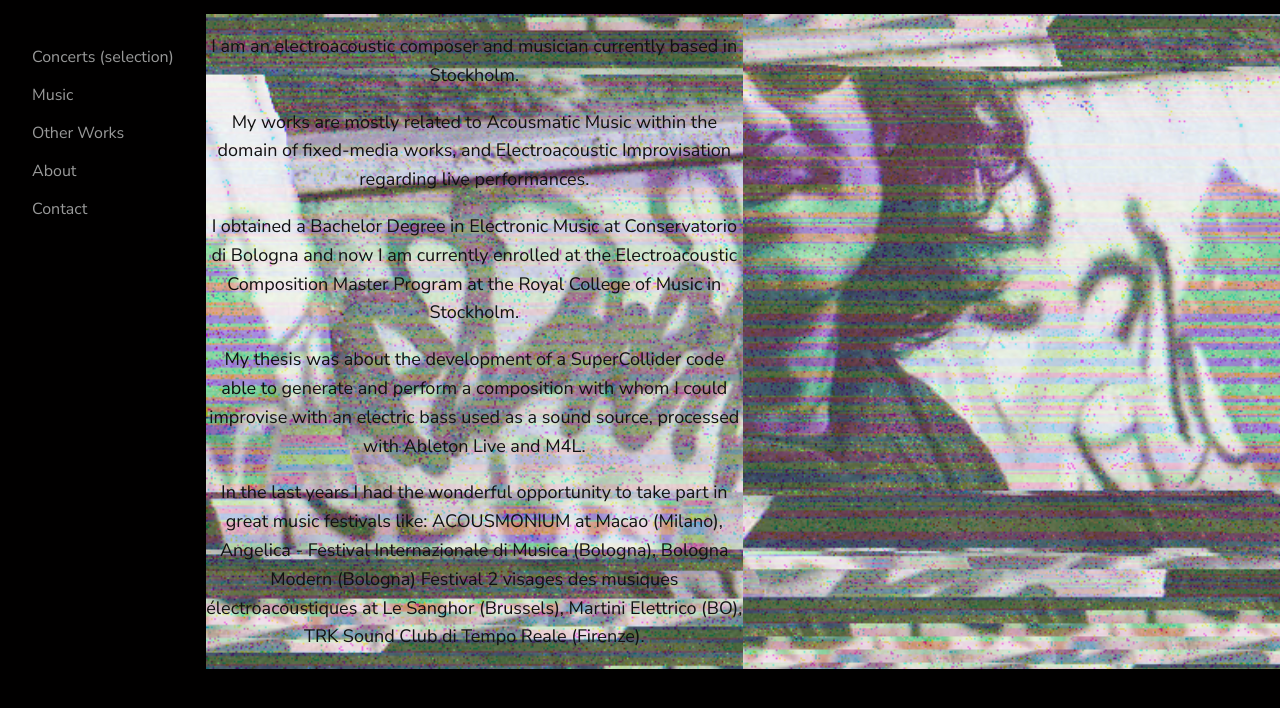
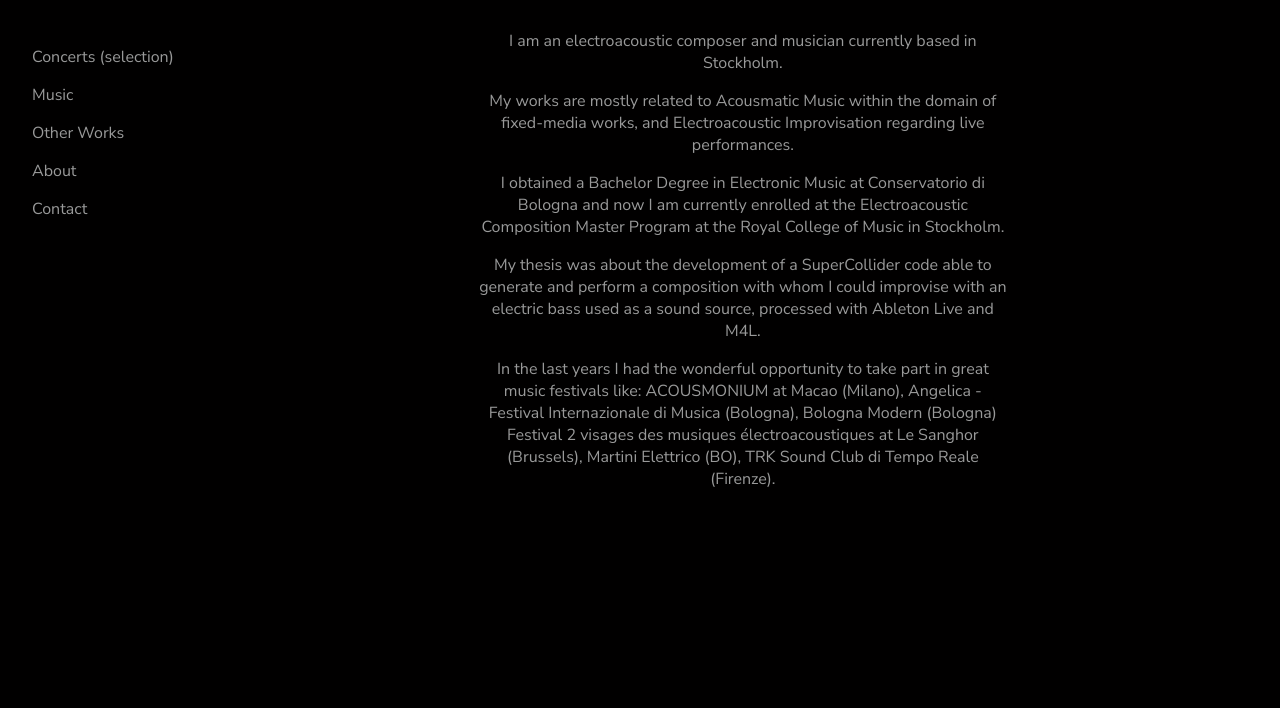
Before and after one commit to gionogio/giovanni-onorato, a plain HTML site: page about.html in a window 1280 px wide. Shown: the part 52-760 px from the top of the page. Drawn offline with Linux system fonts and the light colour scheme.

Commit message:
about_repaired

```diff
--- a/about.html
+++ b/about.html
@@ -22,8 +22,8 @@
           </ul>
          </div>
         <div class="about">
-            <div class="ab-container">
-                <div class="ab-box">
+            <div class="ab">
+                <div class="ab">
                     <p>
                      I am an electroacoustic composer and musician currently based in Stockholm.
                     </p>
--- a/css-one.css
+++ b/css-one.css
@@ -94,42 +94,25 @@ body{
     text-justify: center;
 }
 
-.about{
+.about {
     grid-area: content;
     color: #111;
+    display:grid;
     grid-column: 2/5;
     grid-row: 2/5;
-    width: 100%;
+    color:#999;
+    width: 50%;
     height: 100%;
+    margin-left: auto;
+    margin-right: auto;
 }
 
-.ab-container {
-    background-image: url(/imgs/about-contact/aboutc2.jpg);
-    background-position: right;
-    background-size:contain;
-    align-items: left;
-    display:flex;
-    justify-content: left;
-    height: 100%;
-    width: 100%;
-}
-
-.ab-box {
-    background-image: url(/imgs/about-contact/about_c1.jpg);
-    background-repeat: no-repeat;
-    background-position: center;
-    background-size: cover;
-    background-color:rgba(255,255,255,0.8);
-    font-size: 18;
+.about p {
     text-align: center;
-    line-height: 1.6;
-    -webkit-backdrop-filter: blur(10px);
-    backdrop-filter: blur(10px);
-    max-width: 50%;
-    max-height: 100%;
 }
 
 .contact{
+    margin: auto;
     color:#999;
     font-size: 16;
     text-align: center;
```
